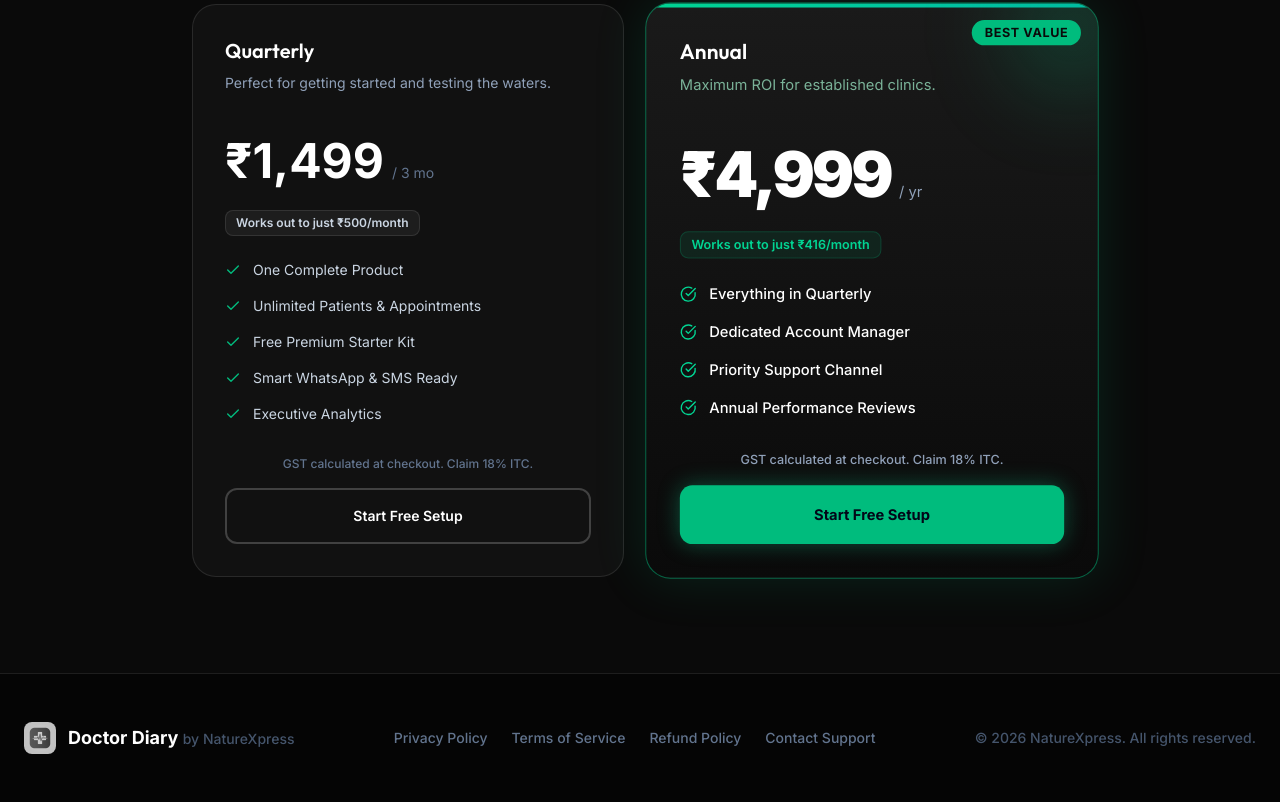
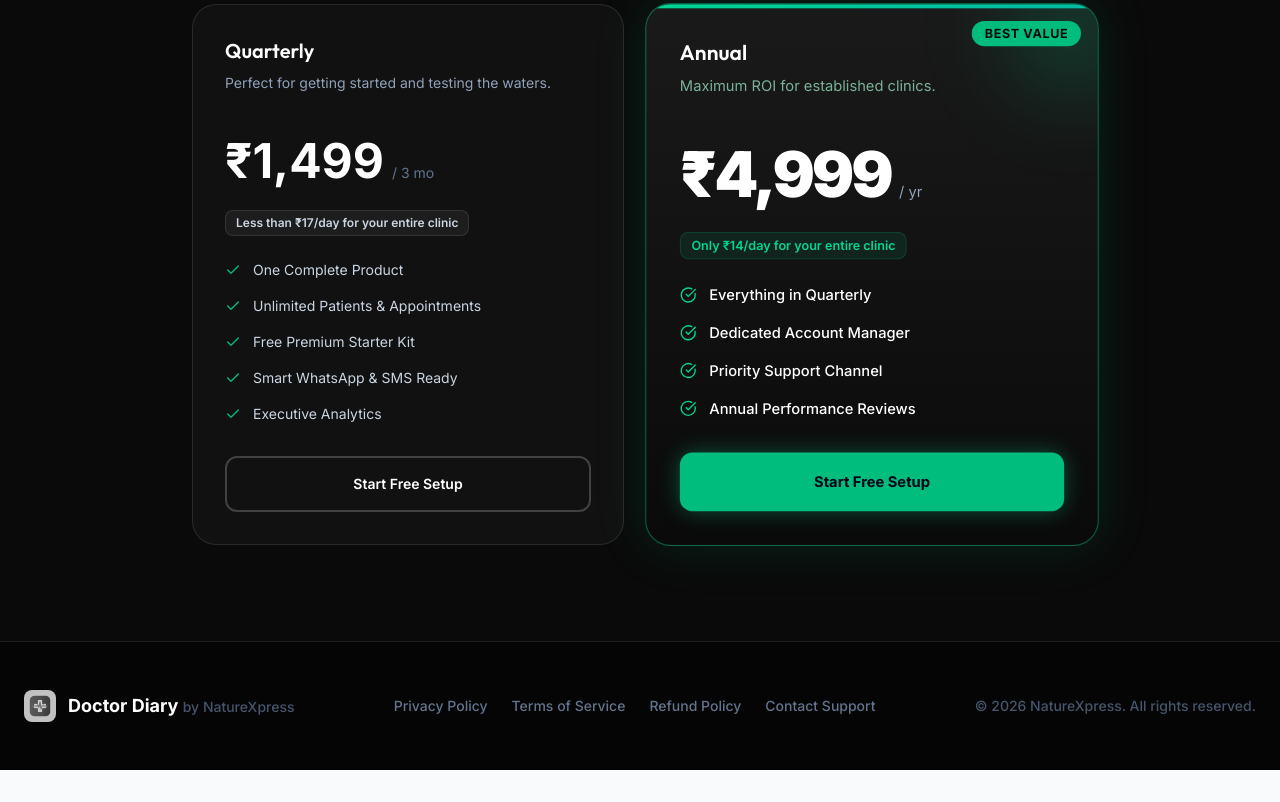
Before and after one commit to chetanpratap1205/clinic-diary, a Next.js app: page / in a window 1280 px wide. Shown: the part 4212-5014 px from the top of the page. After the commit the page ends 4982 px from the top, so only its background shows below. Built offline with nearby package versions, Linux system fonts and the light colour scheme; no server answers.

Commit message:
chore: remove GST mention from landing page pricing section

```diff
--- a/src/app/page.tsx
+++ b/src/app/page.tsx
@@ -335,7 +335,7 @@ export default function HomePage() {
                 <span className="text-slate-500 text-sm">/ 3 mo</span>
               </div>
               <div className="mb-6 inline-block bg-white/5 text-slate-300 text-xs font-semibold px-2.5 py-1 rounded-lg border border-white/10">
-                Works out to just ₹500/month
+                Less than ₹17/day for your entire clinic
               </div>
               <ul className="space-y-4 mb-8">
                 {["One Complete Product", "Unlimited Patients & Appointments", "Free Premium Starter Kit", "Smart WhatsApp & SMS Ready", "Executive Analytics"].map((feat, i) => (
@@ -344,7 +344,7 @@ export default function HomePage() {
                   </li>
                 ))}
               </ul>
-              <div className="text-xs text-slate-500 text-center mb-4 font-medium">GST calculated at checkout. Claim 18% ITC.</div>
+
               <Link href="/signup" className="block w-full">
                 <Button variant="outline" className="w-full rounded-xl bg-transparent border-white/20 text-white hover:bg-white/10 h-14">
                   Start Free Setup
@@ -368,7 +368,7 @@ export default function HomePage() {
                 <span className="text-slate-400 text-sm">/ yr</span>
               </div>
               <div className="mb-6 inline-block bg-emerald-500/10 text-emerald-400 text-xs font-semibold px-2.5 py-1 rounded-lg border border-emerald-500/20">
-                Works out to just ₹416/month
+                Only ₹14/day for your entire clinic
               </div>
               <ul className="space-y-4 mb-8 relative z-10">
                 {["Everything in Quarterly", "Dedicated Account Manager", "Priority Support Channel", "Annual Performance Reviews"].map((feat, i) => (
@@ -377,7 +377,7 @@ export default function HomePage() {
                   </li>
                 ))}
               </ul>
-              <div className="text-xs text-slate-400 text-center mb-4 relative z-10 font-medium">GST calculated at checkout. Claim 18% ITC.</div>
+
               <Link href="/signup" className="block w-full relative z-10">
                 <Button className="w-full rounded-xl bg-emerald-500 hover:bg-emerald-400 text-slate-950 font-bold h-14 shadow-[0_0_20px_rgba(16,185,129,0.4)]">
                   Start Free Setup
--- a/src/components/billing/PricingCards.tsx
+++ b/src/components/billing/PricingCards.tsx
@@ -127,7 +127,7 @@ export function PricingCards({ activePlanId, adminName }: PricingCardsProps) {
           Simple, No Hidden Cost
         </h2>
         <p className="text-lg text-muted-foreground max-w-2xl mx-auto">
-          GST calculated at checkout. Claim 18% ITC. No long-term lock-in.
+          GST Invoice Provided. No long-term lock-in.
         </p>
       </div>
 
```
